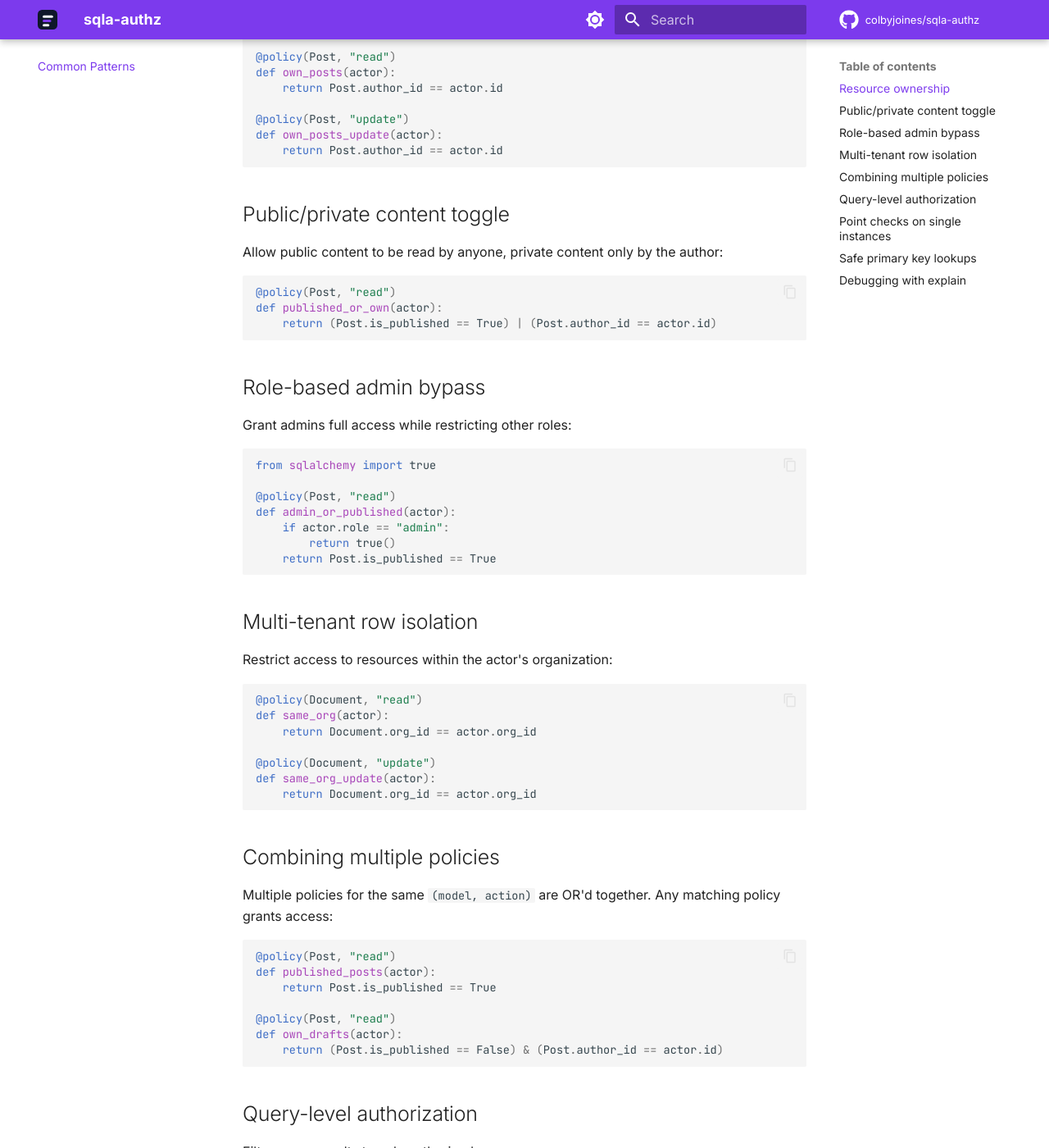
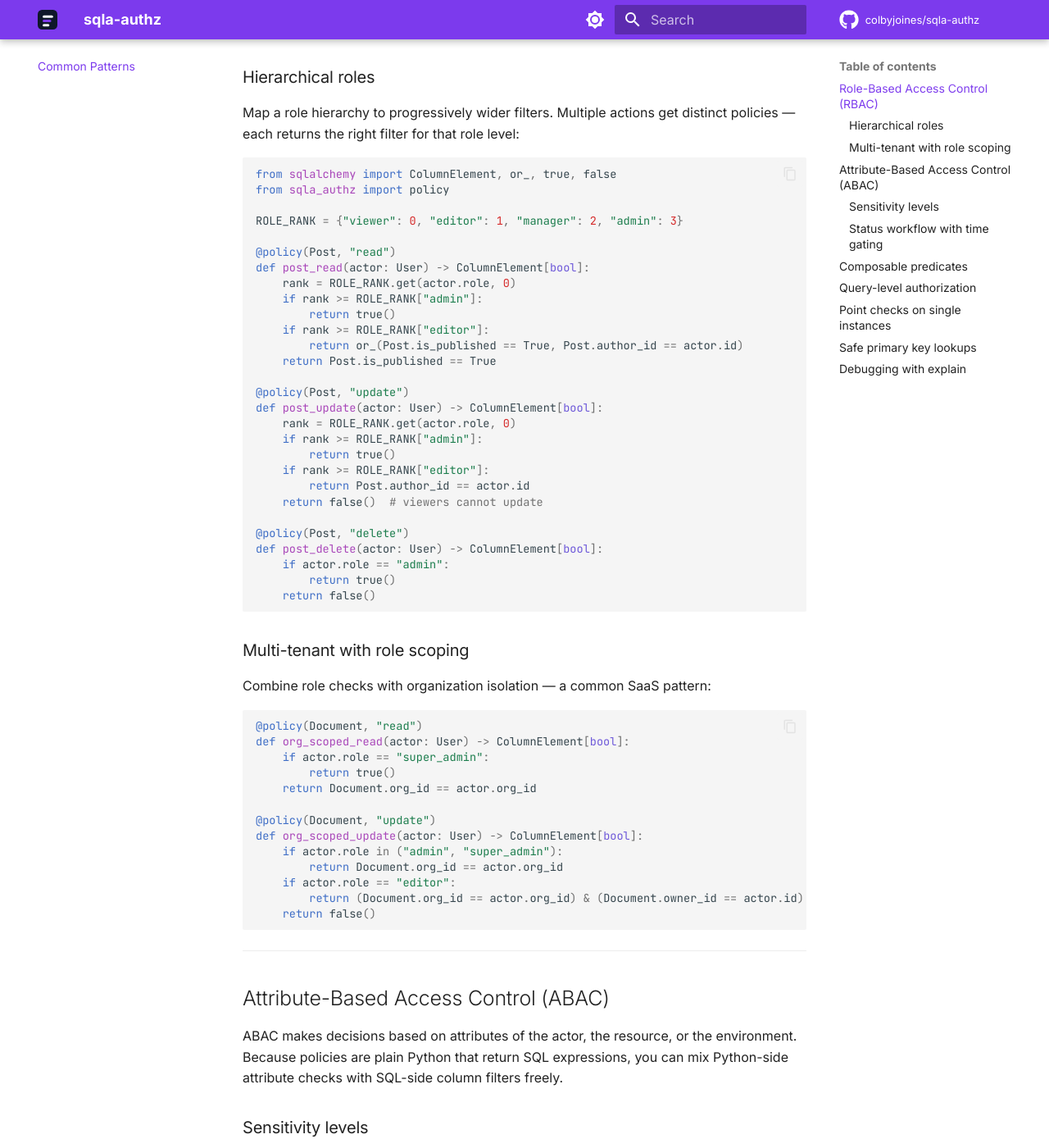
Before and after one commit to colbyjoines/sqla-authz, an MkDocs documentation site: the page built from docs/patterns.md, in a window 1280 px wide and 1400 px high, scrolled down 355 px. Shown: the whole window at 82% size. Built offline with MkDocs 1.6.1 and Material for MkDocs 9.7.7, drawn with Linux system fonts in a browser that asks for light colours; comment, search, counter and statistics services are not loaded; some of the changed text lies outside the part shown.

Commit message:
docs - add RBAC and ABAC examples to Common Patterns page

````diff
--- a/docs/patterns.md
+++ b/docs/patterns.md
@@ -2,74 +2,155 @@
 
 Practical authorization patterns for common use cases.
 
-## Resource ownership
+---
 
-Allow users to access only their own resources:
+## Role-Based Access Control (RBAC)
+
+RBAC assigns permissions based on an actor's role. sqla-authz makes this natural:
+the `actor.role` check happens in Python, and the resulting filter runs in SQL.
+
+### Hierarchical roles
+
+Map a role hierarchy to progressively wider filters. Multiple actions
+get distinct policies — each returns the right filter for that role level:
 
 ```python
+from sqlalchemy import ColumnElement, or_, true, false
 from sqla_authz import policy
 
+ROLE_RANK = {"viewer": 0, "editor": 1, "manager": 2, "admin": 3}
+
 @policy(Post, "read")
-def own_posts(actor):
-    return Post.author_id == actor.id
+def post_read(actor: User) -> ColumnElement[bool]:
+    rank = ROLE_RANK.get(actor.role, 0)
+    if rank >= ROLE_RANK["admin"]:
+        return true()
+    if rank >= ROLE_RANK["editor"]:
+        return or_(Post.is_published == True, Post.author_id == actor.id)
+    return Post.is_published == True
 
 @policy(Post, "update")
-def own_posts_update(actor):
-    return Post.author_id == actor.id
+def post_update(actor: User) -> ColumnElement[bool]:
+    rank = ROLE_RANK.get(actor.role, 0)
+    if rank >= ROLE_RANK["admin"]:
+        return true()
+    if rank >= ROLE_RANK["editor"]:
+        return Post.author_id == actor.id
+    return false()  # viewers cannot update
+
+@policy(Post, "delete")
+def post_delete(actor: User) -> ColumnElement[bool]:
+    if actor.role == "admin":
+        return true()
+    return false()
 ```
 
-## Public/private content toggle
+### Multi-tenant with role scoping
 
-Allow public content to be read by anyone, private content only by the author:
-
-```python
-@policy(Post, "read")
-def published_or_own(actor):
-    return (Post.is_published == True) | (Post.author_id == actor.id)
-```
-
-## Role-based admin bypass
-
-Grant admins full access while restricting other roles:
-
-```python
-from sqlalchemy import true
-
-@policy(Post, "read")
-def admin_or_published(actor):
-    if actor.role == "admin":
-        return true()
-    return Post.is_published == True
-```
-
-## Multi-tenant row isolation
-
-Restrict access to resources within the actor's organization:
+Combine role checks with organization isolation — a common SaaS pattern:
 
 ```python
 @policy(Document, "read")
-def same_org(actor):
+def org_scoped_read(actor: User) -> ColumnElement[bool]:
+    if actor.role == "super_admin":
+        return true()
     return Document.org_id == actor.org_id
 
 @policy(Document, "update")
-def same_org_update(actor):
-    return Document.org_id == actor.org_id
+def org_scoped_update(actor: User) -> ColumnElement[bool]:
+    if actor.role in ("admin", "super_admin"):
+        return Document.org_id == actor.org_id
+    if actor.role == "editor":
+        return (Document.org_id == actor.org_id) & (Document.owner_id == actor.id)
+    return false()
 ```
 
-## Combining multiple policies
+---
 
-Multiple policies for the same `(model, action)` are OR'd together.
-Any matching policy grants access:
+## Attribute-Based Access Control (ABAC)
+
+ABAC makes decisions based on attributes of the actor, the resource, or the
+environment. Because policies are plain Python that return SQL expressions,
+you can mix Python-side attribute checks with SQL-side column filters freely.
+
+### Sensitivity levels
+
+Restrict access based on a document's classification vs. the actor's clearance:
 
 ```python
-@policy(Post, "read")
-def published_posts(actor):
+from sqlalchemy import ColumnElement, true
+from sqla_authz import policy
+
+CLEARANCE = {"public": 0, "internal": 1, "confidential": 2, "secret": 3}
+
+@policy(Document, "read")
+def clearance_check(actor: User) -> ColumnElement[bool]:
+    level = CLEARANCE.get(actor.clearance, 0)
+    if level >= CLEARANCE["secret"]:
+        return true()
+    if level >= CLEARANCE["confidential"]:
+        return Document.classification.in_(["public", "internal", "confidential"])
+    if level >= CLEARANCE["internal"]:
+        return Document.classification.in_(["public", "internal"])
+    return Document.classification == "public"
+```
+
+### Status workflow with time gating
+
+Combine content status, actor relationship, and time-based embargo in one policy:
+
+```python
+from datetime import datetime, timezone
+from sqlalchemy import ColumnElement, or_, true
+
+@policy(Article, "read")
+def workflow_visibility(actor: User) -> ColumnElement[bool]:
+    if actor.role == "admin":
+        return true()
+    now = datetime.now(timezone.utc)
+    return or_(
+        Article.status == "published",
+        (Article.status == "review") & (Article.reviewer_id == actor.id),
+        (Article.status == "draft") & (Article.author_id == actor.id),
+    ) & or_(
+        Article.embargo_date.is_(None),
+        Article.embargo_date <= now,
+    )
+```
+
+---
+
+## Composable predicates
+
+Extract repeated conditions into reusable predicates with `&`, `|`, `~`:
+
+```python
+from sqla_authz.policy import predicate
+
+@predicate
+def is_published(actor: User) -> ColumnElement[bool]:
     return Post.is_published == True
 
-@policy(Post, "read")
-def own_drafts(actor):
-    return (Post.is_published == False) & (Post.author_id == actor.id)
+@predicate
+def is_author(actor: User) -> ColumnElement[bool]:
+    return Post.author_id == actor.id
+
+@predicate
+def is_same_org(actor: User) -> ColumnElement[bool]:
+    return Post.author.has(User.org_id == actor.org_id)
+
+# Compose with operators
+public_or_own = is_published | is_author
+own_in_org    = is_author & is_same_org
+
+@policy(Post, "read", predicate=public_or_own)
+def post_read(actor: User) -> ColumnElement[bool]: ...
+
+@policy(Post, "update", predicate=own_in_org)
+def post_update(actor: User) -> ColumnElement[bool]: ...
 ```
+
+---
 
 ## Query-level authorization
 
````
Also changed, not shown: other parts of docs/patterns.md (+2 -3 lines), README.md (+83 -6 lines), 2 other files.
